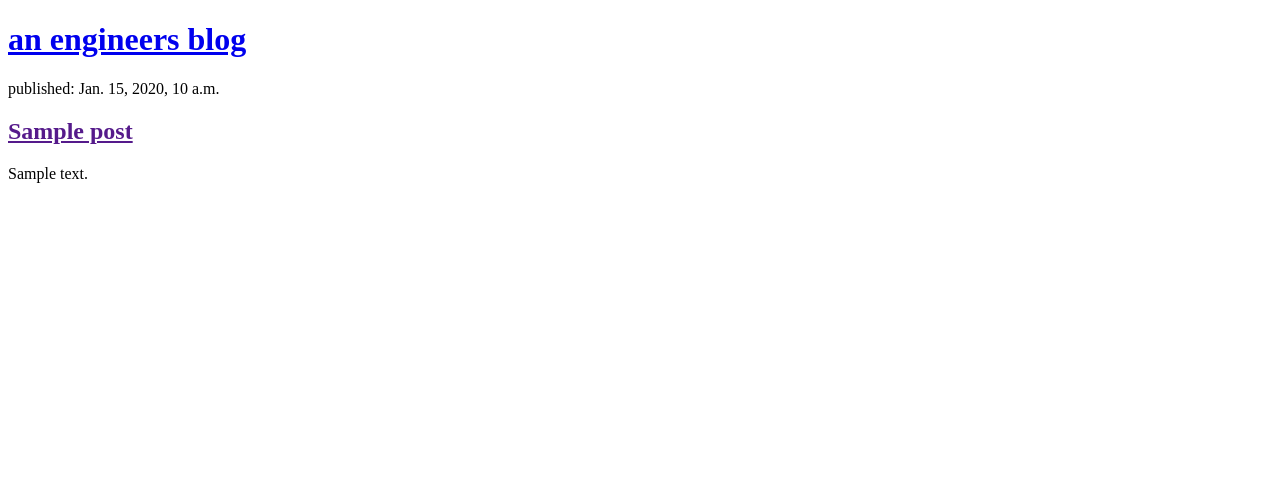
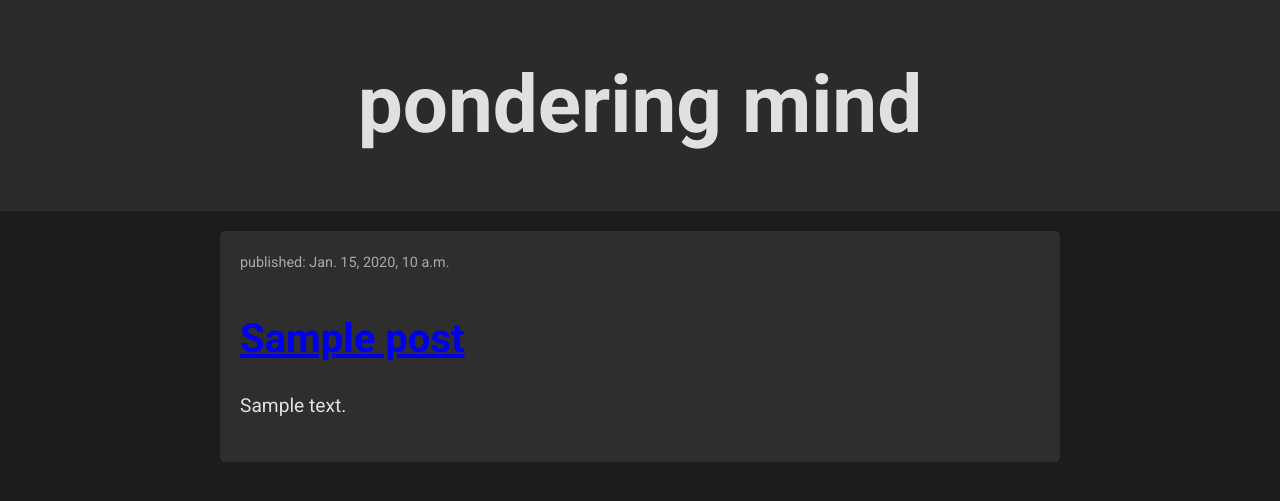
Before and after one commit to emmanueluwa/blog-django, a Django app: page / in a window 1280 px wide. Shown: the top 501 px of the page. Run offline with Django 5.2, Linux system fonts and the light colour scheme; tables that the repository leaves empty hold one stand-in row (values such as "Sample post").

Commit message:
added view template for detailed blog post as well as css for site

```diff
--- /dev/null
+++ b/blog_app/static/css/blog.css
@@ -0,0 +1,57 @@
+body {
+  font-family: "Roboto", Arial, sans-serif;
+  background-color: #1c1c1c; /* Dark natural background */
+  color: #e0e0e0; /* Light text color */
+  margin: 0;
+  padding: 0;
+  line-height: 1.6;
+}
+
+header {
+  background-color: #2b2b2b; /* Darker header background */
+  padding: 20px;
+  text-align: center;
+}
+
+header h1 a {
+  color: #e0e0e0; /* Light link color */
+  text-decoration: none;
+  font-size: 2.5em;
+}
+
+article {
+  background-color: #2e2e2e; /* Darker background for articles */
+  border-radius: 5px;
+  margin: 20px auto;
+  padding: 20px;
+  max-width: 800px;
+}
+
+article time {
+  font-size: 0.9em;
+  color: #a9a9a9; /* Slightly lighter text for the timestamp */
+  display: block;
+  margin-bottom: 10px;
+}
+
+article h2 {
+  color: #8fbc8f; /* Earthy green for article titles */
+  font-size: 2.5em;
+  margin-bottom: 20px;
+}
+
+article p {
+  font-size: 1.2em;
+  margin-bottom: 20px;
+}
+
+article h2:last-child {
+  color: #e0e0e0;
+  font-size: 1.2em;
+  font-weight: normal;
+  line-height: 1.8;
+}
+
+a:hover {
+  color: #a9a9a9; /* Hover effect for links */
+}
--- /dev/null
+++ b/blog_app/templates/blog_app/base.html
@@ -0,0 +1,22 @@
+{% load static %}
+
+<!DOCTYPE html>
+<html lang="en">
+  <head>
+    <meta charset="UTF-8" />
+    <meta name="viewport" content="width=device-width, initial-scale=1.0" />
+    <link
+      href="https://fonts.googleapis.com/css2?family=Roboto:wght@400;700&display=swap"
+      rel="stylesheet"
+    />
+    <link rel="stylesheet" href="{% static 'css/blog.css' %}" />
+    <title>e's blog</title>
+  </head>
+  <body>
+    <header>
+      <h1><a href="/">pondering mind</a></h1>
+    </header>
+
+    {% block content %} {% endblock %}
+  </body>
+</html>
--- a/blog_app/templates/blog_app/post_list.html
+++ b/blog_app/templates/blog_app/post_list.html
@@ -1,21 +1,7 @@
-<!DOCTYPE html>
-<html lang="en">
-  <head>
-    <meta charset="UTF-8" />
-    <meta name="viewport" content="width=device-width, initial-scale=1.0" />
-    <title>e's blog</title>
-  </head>
-  <body>
-    <header>
-      <h1><a href="/">an engineers blog</a></h1>
-    </header>
-
-    {% for post in posts %}
-    <article>
-      <time>published: {{ post.published_date }}</time>
-      <h2><a href="">{{post.title}}</a></h2>
-      <p>{{post.text|linebreaksbr}}</p>
-    </article>
-    {% endfor %}
-  </body>
-</html>
+{% extends "blog_app/base.html" %} {% block content %} {% for post in posts %}
+<article>
+  <time>published: {{ post.published_date }}</time>
+  <h2><a href="{% url 'post_detail' pk=post.pk %}">{{post.title}}</a></h2>
+  <p>{{post.text|linebreaksbr}}</p>
+</article>
+{% endfor %} {% endblock %}
--- a/blog_app/urls.py
+++ b/blog_app/urls.py
@@ -3,4 +3,5 @@ from . import views
 
 urlpatterns = [
     path("", views.post_list, name="post_list"),
+    path("post/<int:pk>/", views.post_detail, name="post_detail"),
 ]
--- a/blog_app/views.py
+++ b/blog_app/views.py
@@ -1,4 +1,4 @@
-from django.shortcuts import render
+from django.shortcuts import render, get_object_or_404
 from django.utils import timezone
 from .models import Post
 
@@ -8,3 +8,8 @@ def post_list(request):
         "published_date"
     )
     return render(request, "blog_app/post_list.html", {"posts": posts})
+
+
+def post_detail(request, pk):
+    post = get_object_or_404(Post, pk=pk)
+    return render(request, "blog_app/post_detail.html", {"post": post})
```
Also changed, not shown: blog_app/templates/blog_app/post_detail.html (added, +9 -0 lines).
